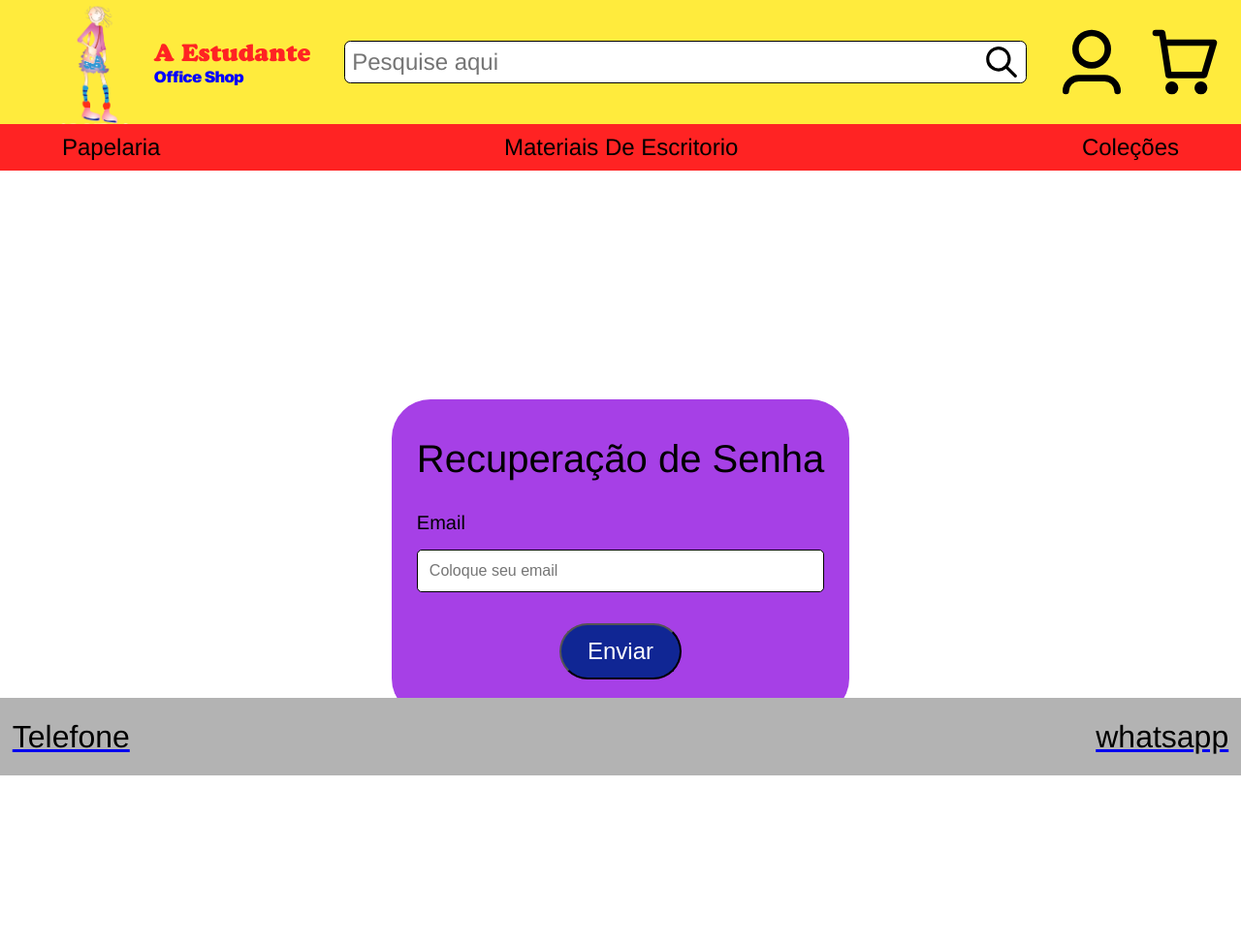
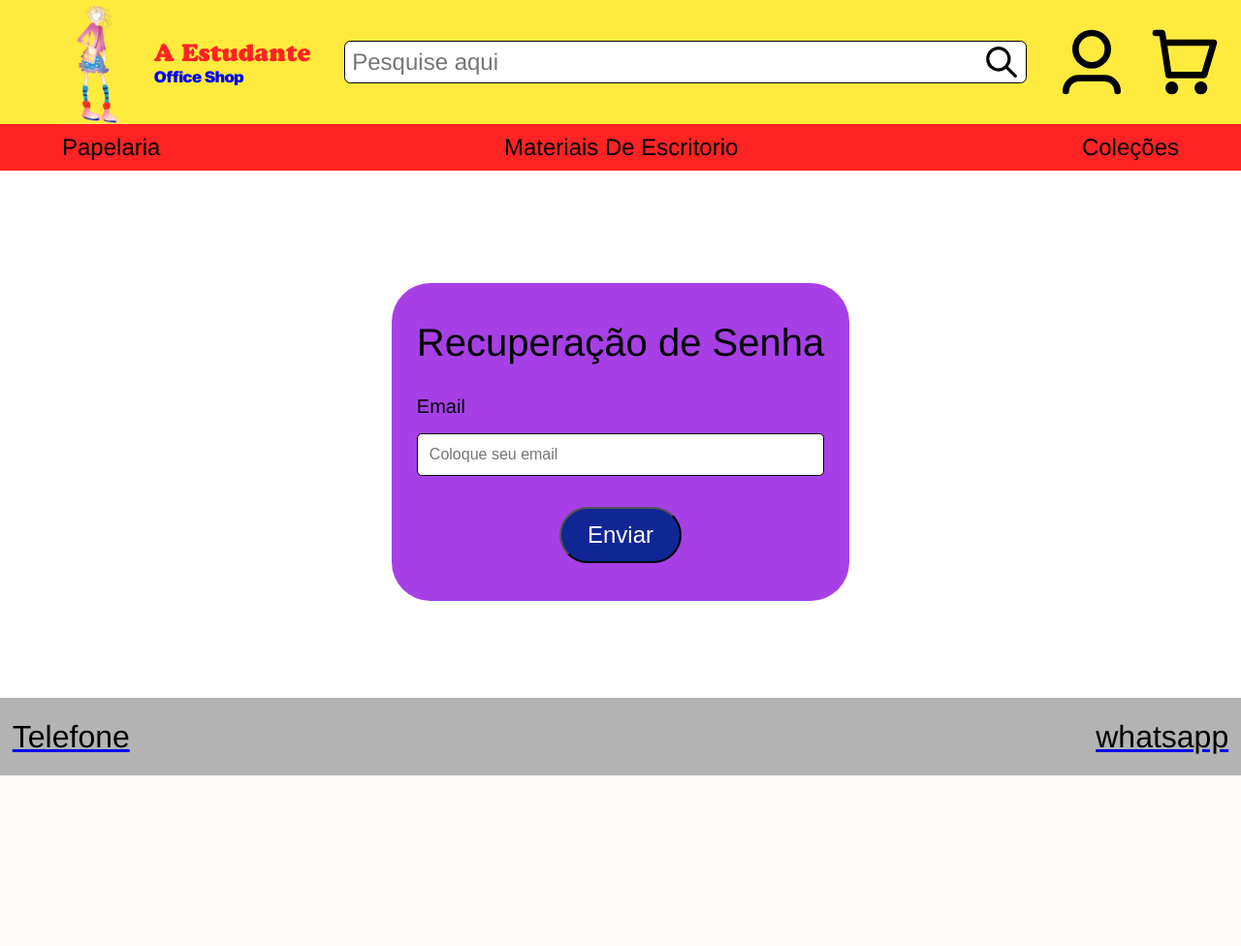
Before and after one commit to GRPeres/AEstudante, a Flask app: template templates/recuperacaosenha.html in a window 1280 px wide. Shown: the whole page at 97% size. After the commit the page ends 800 px from the top, so only its background shows below. Run offline with Flask 3, Linux system fonts and the light colour scheme; the template is opened without the code that fills it, so the values that code supplies are empty.

Commit message:
Update recuperacaosenha.css

```diff
--- a/static/css/recuperacaosenha.css
+++ b/static/css/recuperacaosenha.css
@@ -18,7 +18,7 @@ html {
   flex-direction: column;
   justify-content: center;
   align-items: center;
-  height: 100vh;
+  height: 70vh;
   background-color: #ffffff;
 }
 
```
